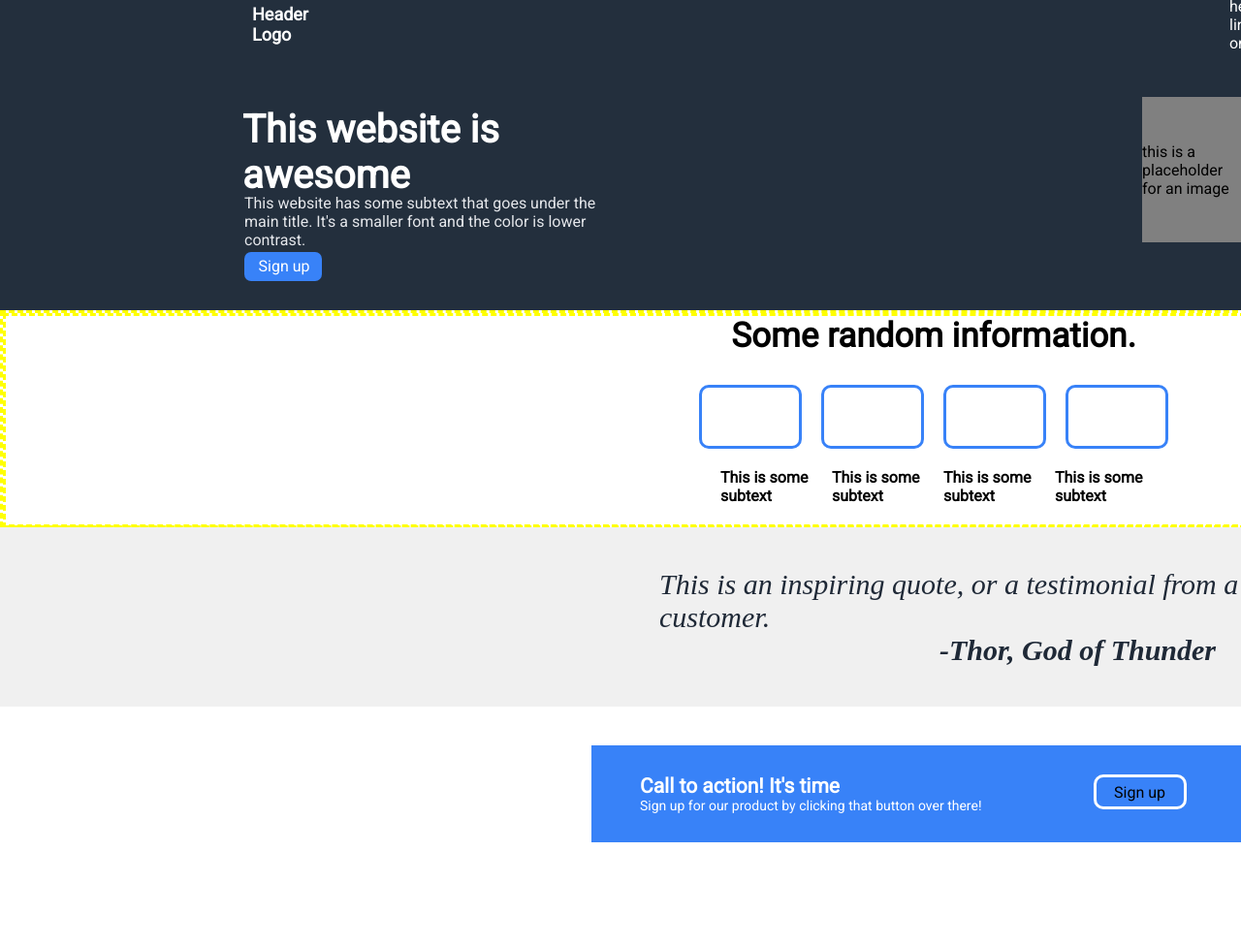
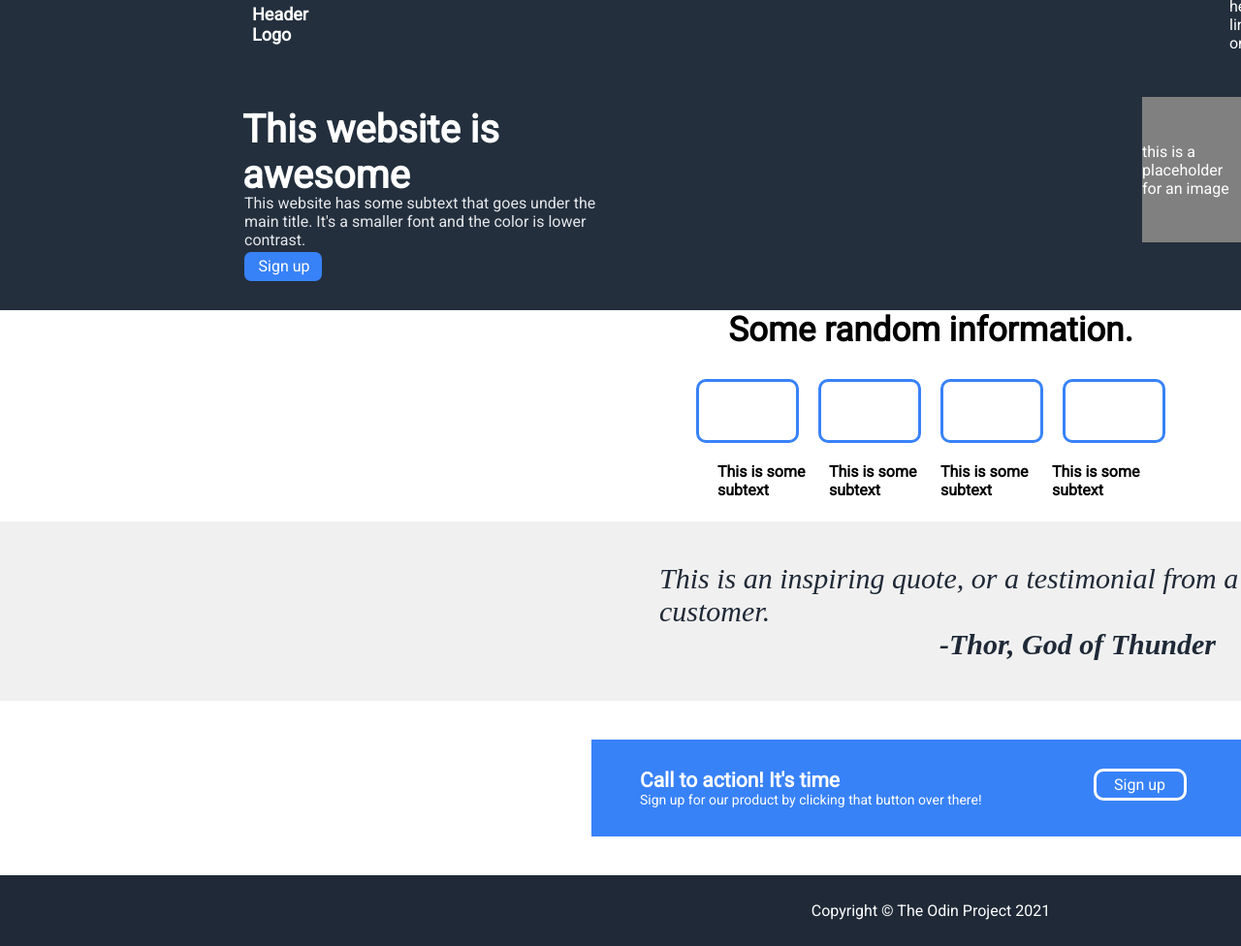
Before and after one commit to ryan2068/Odin-Landing-Page, a plain HTML site: page index.html in a window 1280 px wide. Shown: the top 976 px of the page at 97% size. Before the commit the page ends 909 px from the top, so only its background shows below. Drawn offline with Linux system fonts and the light colour scheme.

Commit message:
Finished everything

```diff
--- a/index.html
+++ b/index.html
@@ -53,8 +53,12 @@
 
 
                     </div>
+                </div>
+                <div class="footer">
+                    <div class="footer-text">Copyright © The Odin Project 2021</div>
+                </div>
 
-                </div>
+
             </div>
             <div class="header-logo">
                 <div class="header">
--- a/stylesheet.css
+++ b/stylesheet.css
@@ -68,8 +68,7 @@ body {
     width: 1920px;
     height: 218px;
     background-color: white;
-    border-style: dashed;
-    border-color: yellow;
+
 
 }
 
@@ -90,6 +89,7 @@ body {
     background-color: white;
     justify-content: center;
     align-items: center;
+
 
 }
 
@@ -139,6 +139,10 @@ body {
 
 }
 
+.placeholder-text {
+    color: white
+}
+
 .signup-background {
     display: flex;
     background-color: #3882f8;
@@ -165,8 +169,7 @@ body {
     display: flex;
     width: 1920px;
     flex-direction: column;
-    border-style: dashed;
-    border-color: yellow;
+
     height: 216px;
     align-items: center;
 }
@@ -296,9 +299,20 @@ body {
     align-items: center;
     justify-content: center;
     width: 90px;
-    height: 30px;
+    height: 27px;
     margin-left: 115px;
     margin-top: 30px;
     border-radius: 10px;
+    color: white
+}
+
+.footer {
+    display: flex;
+    width: 1920px;
+    height: 73px;
+    background-color: #1F2937;
+    justify-content: center;
+    align-items: center;
+    color: white;
 
 }
```
